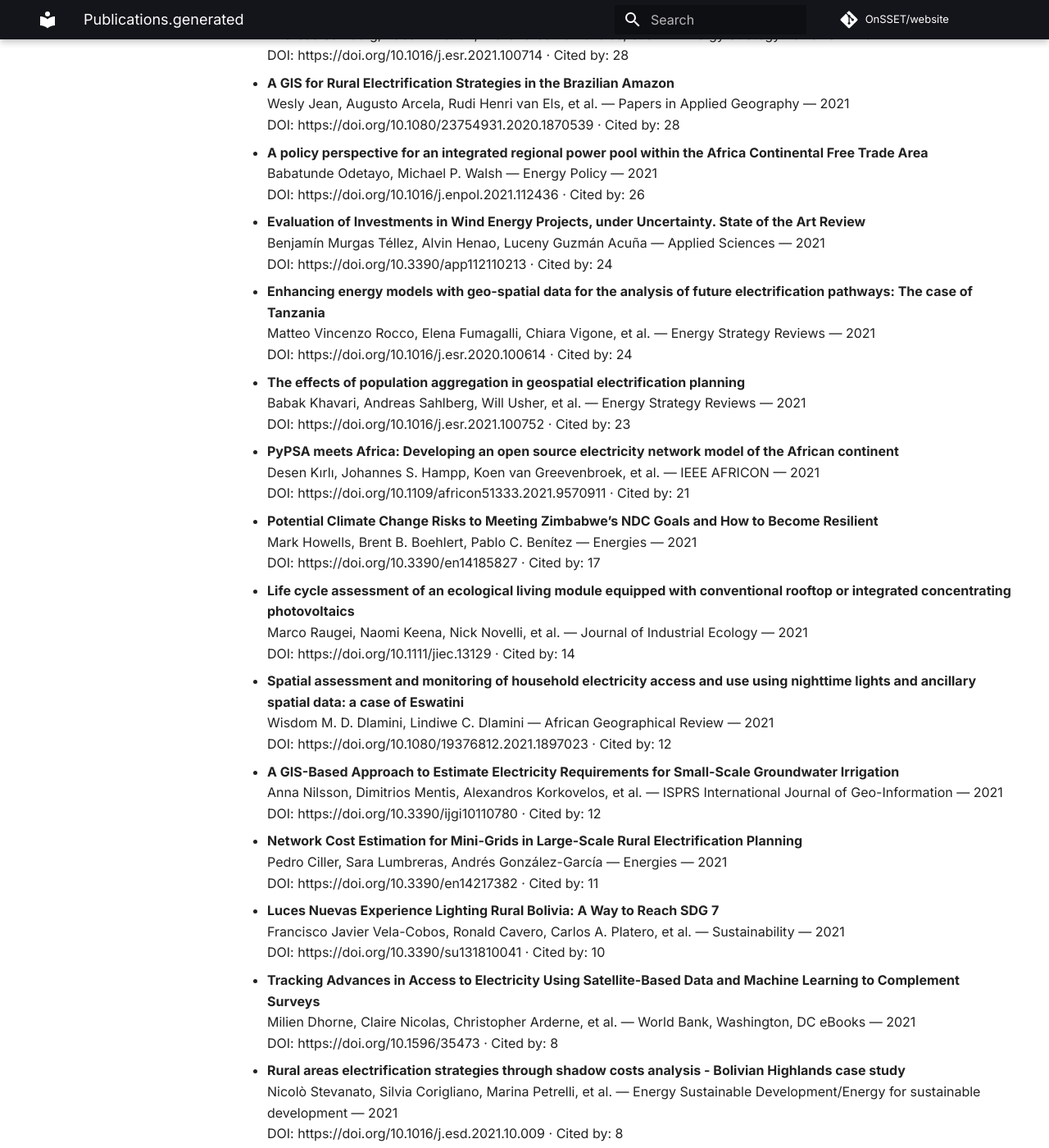
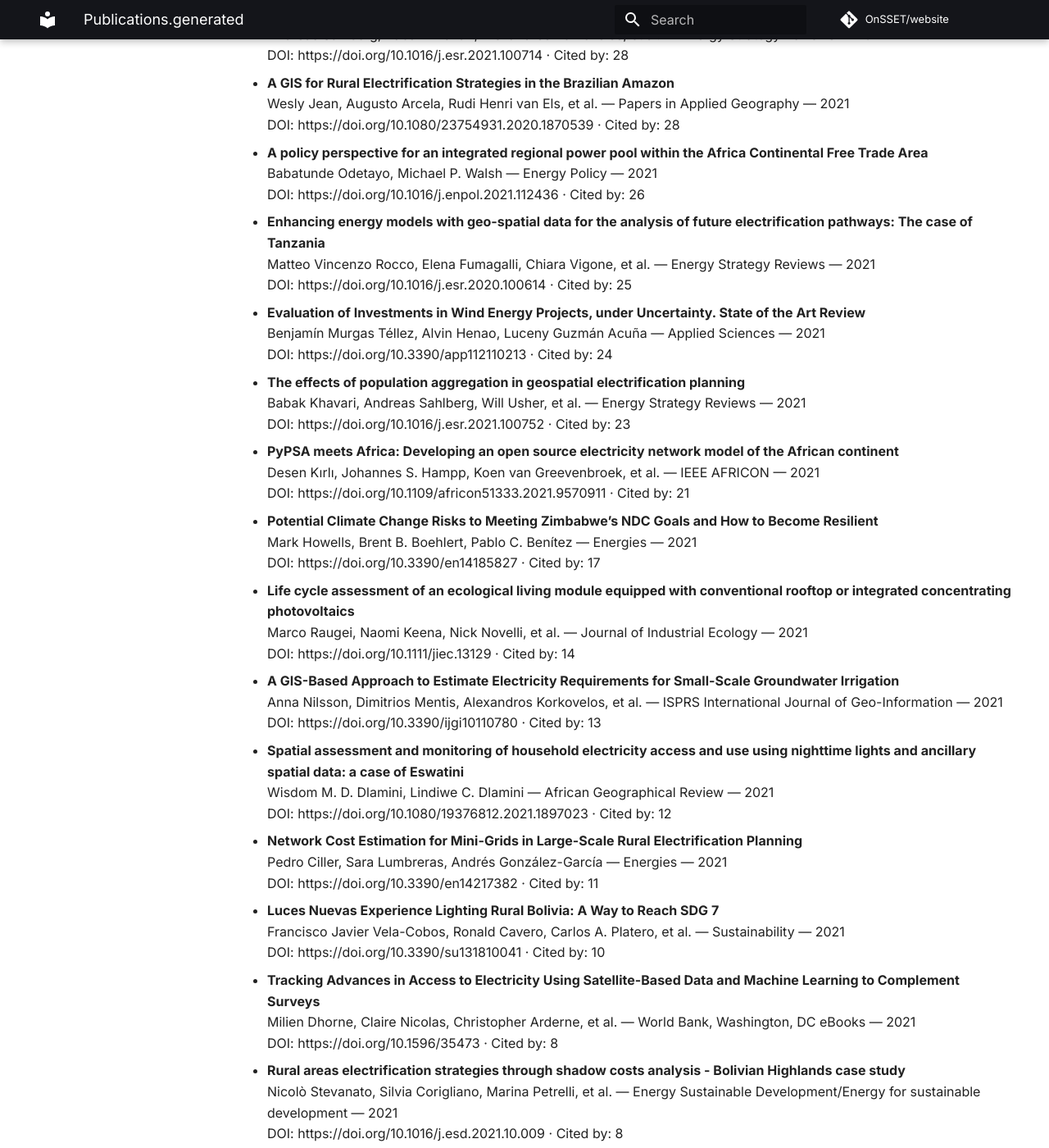
Before and after one commit to OnSSET/website, an MkDocs documentation site: the page built from docs/publications.generated.md, in a window 1280 px wide and 1400 px high, scrolled down 18278 px. Shown: the whole window at 82% size. Built offline with MkDocs 1.6.1 and Material for MkDocs 9.7.7, drawn with Linux system fonts in a browser that asks for light colours; comment, search, counter and statistics services are not loaded; some of the changed text lies outside the part shown.

Commit message:
Auto-update publications

```diff
--- a/docs/publications.generated.md
+++ b/docs/publications.generated.md
@@ -749,13 +749,13 @@
   Babatunde Odetayo, Michael P. Walsh — Energy Policy — 2021
   DOI: https://doi.org/10.1016/j.enpol.2021.112436 · Cited by: 26
 
+- **Enhancing energy models with geo-spatial data for the analysis of future electrification pathways: The case of Tanzania**
+  Matteo Vincenzo Rocco, Elena Fumagalli, Chiara Vigone, et al. — Energy Strategy Reviews — 2021
+  DOI: https://doi.org/10.1016/j.esr.2020.100614 · Cited by: 25
+
 - **Evaluation of Investments in Wind Energy Projects, under Uncertainty. State of the Art Review**
   Benjamín Murgas Téllez, Alvin Henao, Luceny Guzmán Acuña — Applied Sciences — 2021
   DOI: https://doi.org/10.3390/app112110213 · Cited by: 24
-
-- **Enhancing energy models with geo-spatial data for the analysis of future electrification pathways: The case of Tanzania**
-  Matteo Vincenzo Rocco, Elena Fumagalli, Chiara Vigone, et al. — Energy Strategy Reviews — 2021
-  DOI: https://doi.org/10.1016/j.esr.2020.100614 · Cited by: 24
 
 - **The effects of population aggregation in geospatial electrification planning**
   Babak Khavari, Andreas Sahlberg, Will Usher, et al. — Energy Strategy Reviews — 2021
@@ -773,13 +773,13 @@
   Marco Raugei, Naomi Keena, Nick Novelli, et al. — Journal of Industrial Ecology — 2021
   DOI: https://doi.org/10.1111/jiec.13129 · Cited by: 14
 
+- **A GIS-Based Approach to Estimate Electricity Requirements for Small-Scale Groundwater Irrigation**
+  Anna Nilsson, Dimitrios Mentis, Alexandros Korkovelos, et al. — ISPRS International Journal of Geo-Information — 2021
+  DOI: https://doi.org/10.3390/ijgi10110780 · Cited by: 13
+
 - **Spatial assessment and monitoring of household electricity access and use using nighttime lights and ancillary spatial data: a case of Eswatini**
   Wisdom M. D. Dlamini, Lindiwe C. Dlamini — African Geographical Review — 2021
   DOI: https://doi.org/10.1080/19376812.2021.1897023 · Cited by: 12
-
-- **A GIS-Based Approach to Estimate Electricity Requirements for Small-Scale Groundwater Irrigation**
-  Anna Nilsson, Dimitrios Mentis, Alexandros Korkovelos, et al. — ISPRS International Journal of Geo-Information — 2021
-  DOI: https://doi.org/10.3390/ijgi10110780 · Cited by: 12
 
 - **Network Cost Estimation for Mini-Grids in Large-Scale Rural Electrification Planning**
   Pedro Ciller, Sara Lumbreras, Andrés González-García — Energies — 2021
```
Also changed, not shown: other parts of docs/publications.generated.md (+15 -15 lines).
